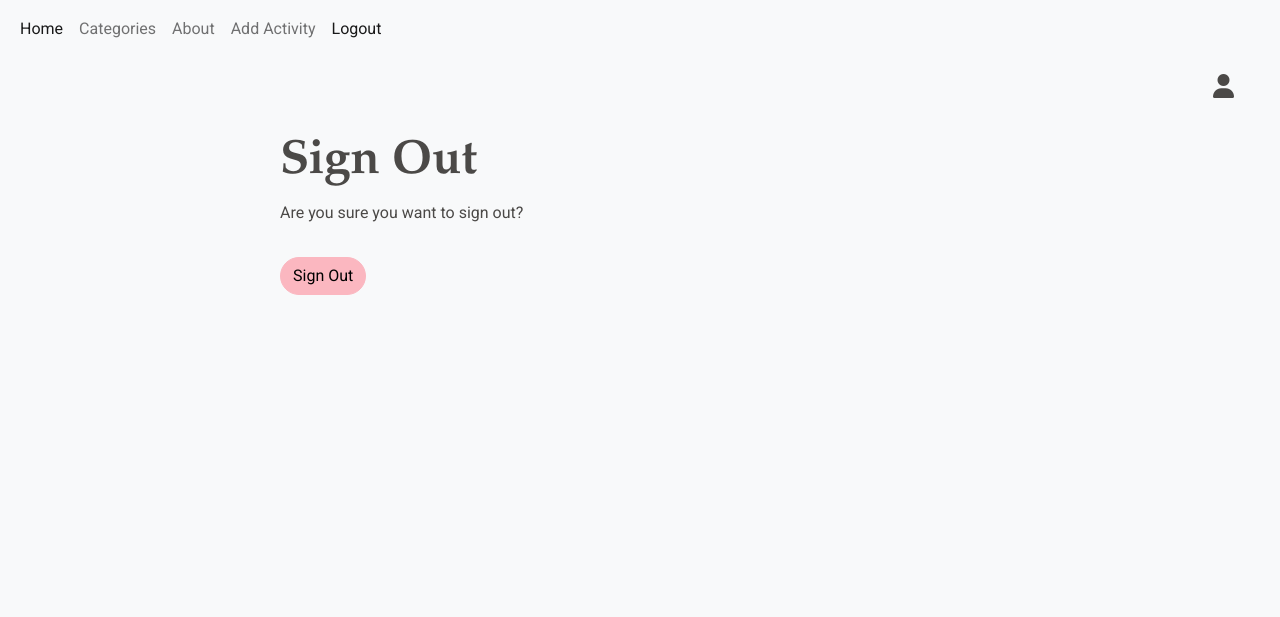
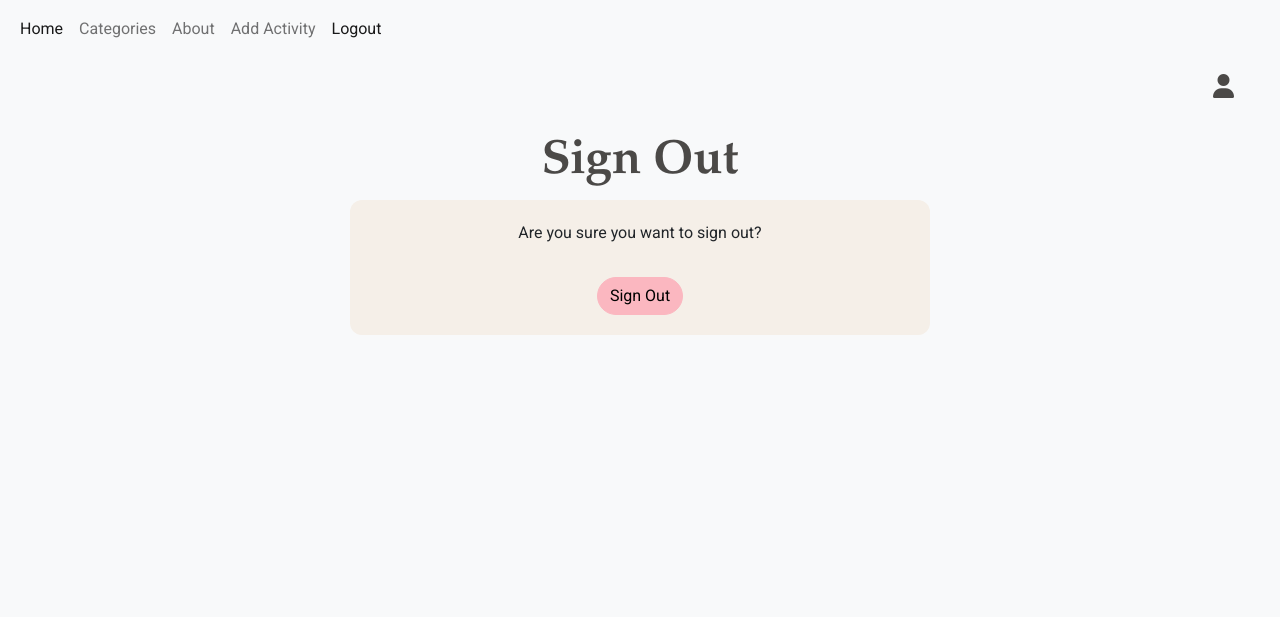
Before and after one commit to Malinchristina/handbook-for-burnout, a Django app: page /accounts/logout/ in a window 1280 px wide. Shown: the top 617 px of the page. Run offline with Django 5.2, Linux system fonts and the light colour scheme; the visitor is signed in with stand-in values (Sample User, id 1); some libraries are stand-ins or nearby versions.

Commit message:
style backgrounds, and for screens 768px

```diff
--- a/activities/templates/activities/add_activity.html
+++ b/activities/templates/activities/add_activity.html
@@ -5,6 +5,7 @@
 {% block content %}
 <h2 class="heading">Add New Activity</h2>
 
+<div class="color-background-light">
     {% if messages %}
         <div class="alert alert-success">
             {% for message in messages %}
@@ -18,4 +19,5 @@
         {{ form | crispy }}
         <button type="submit" class="btn btn-primary">Save Activity</button>
     </form>
+</div>
 {% endblock %}
--- a/home/templates/home/about.html
+++ b/home/templates/home/about.html
@@ -7,7 +7,7 @@
         <h1 id="heading" class="text-center">My Journey and Why I Created This Library</h1>
       </div>
     </div>
-    <div class="about-background">
+    <div class="color-background">
       <div class="row">
         <div class="col-12">
           <div class="about-text">
--- a/static/css/base.css
+++ b/static/css/base.css
@@ -2,6 +2,7 @@
 
 :root {
   --square-blue: #C4E0EB;
+  --square-beige: #F5EFE8;
   --light-pink: #FBB7C0;
   --hover-pink: #DC136C;
   --dark-grey: #4B4947;
@@ -78,6 +79,18 @@ ul {
   justify-content: center;
   background-color: var(--square-blue);
   width: 396px;
+}
+
+.color-background {
+  background-color: var(--square-blue);
+  border-radius: 12px;
+  padding: 20px;
+}
+
+.color-background-light {
+  background-color: var(--square-beige);
+  border-radius: 12px;
+  padding: 20px;
 }
 
 /* index */
@@ -216,12 +229,6 @@ a.ext-link {
 
 /* About */
 
-.about-background {
-  background-color: var(--square-blue);
-  border-radius: 12px;
-  padding: 20px;
-}
-
 .about-text {
   padding-top: 10px;
 }
@@ -258,6 +265,15 @@ a.ext-link {
 }
 
 @media screen and (min-width: 768px) {
+  /* General */
+
+  .color-background,
+  .color-background-light {
+    width: 580px;
+    position: absolute;
+    left: 50%;
+    transform: translate(-50%);
+  }
 
   /* index */
   .img-fluid {
@@ -288,8 +304,8 @@ a.ext-link {
     height: auto;
     border-radius: 3px;
     aspect-ratio: 1/1;
-    max-width: 225px;
-    margin-left: 10px;
+    max-width: 180px;
+    margin-left: 20px;
   }
 
 }
--- a/templates/account/logout.html
+++ b/templates/account/logout.html
@@ -8,11 +8,13 @@
 <div class="container">
     <div class="row">
         <div class="col-md-8 mt-3 offset-md-2">
-            <h2 class="heading heading-left">{% trans "Sign Out" %}</h2>
-
-            <p>{% trans 'Are you sure you want to sign out?' %}</p>
+            <h2 class="heading">{% trans "Sign Out" %}</h2>
         </div>
     </div>
+
+    <div class="color-background-light">
+        <p class="text-dark text-center">{% trans 'Are you sure you want to sign out?' %}</p>
+
         <div class="row">
             <div class="col-md-8 mt-3 offset-md-2">
 
@@ -21,9 +23,12 @@
                     {% if redirect_field_value %}
                     <input type="hidden" name="{{ redirect_field_name }}" value="{{ redirect_field_value }}" />
                     {% endif %}
-                <button class="btn btn-primary right" type="submit">{% trans 'Sign Out' %}</button>
+                    <div class="center-button">
+                        <button class="btn btn-primary" type="submit">{% trans 'Sign Out' %}</button>
+                    </div>
                 </form>
             </div>
         </div>
     </div>
+</div>
 {% endblock %}
```
Also changed, not shown: templates/account/login.html (+5 -3 lines). Lines whose indentation alone changed are shown as unchanged.
